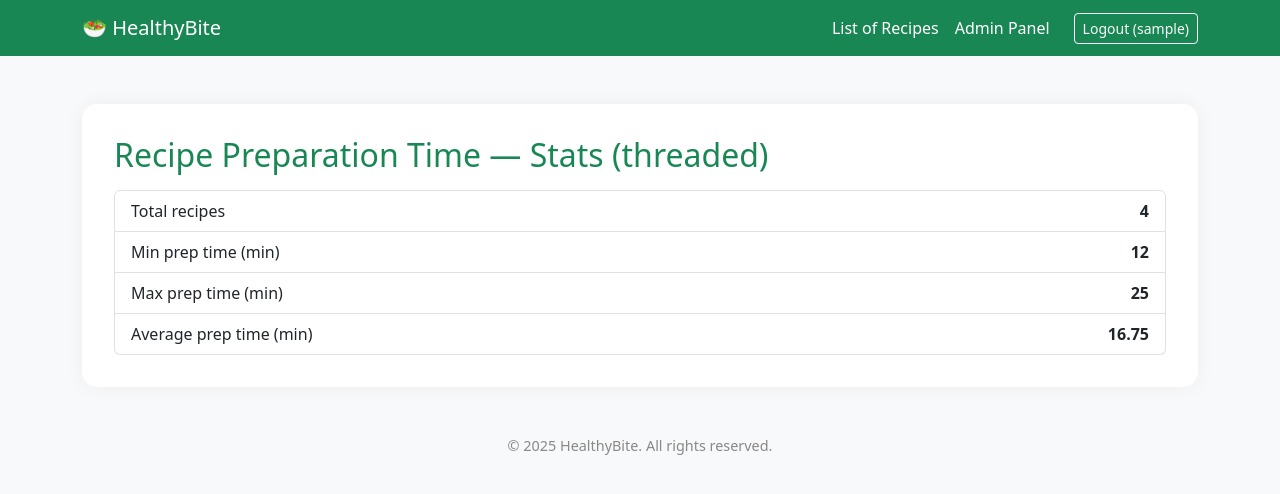
After one commit to qhajdari/HealthyBiteApp, a Flask app: page /stats in a window 1280 px wide. The commit adds this page. Shown: the top 494 px of the page. Run offline with Flask 3, Linux system fonts and the light colour scheme; the visitor is signed in with stand-in values (Sample User, id 1).

Commit message:
threading for stats

```diff
--- a/app/controllers.py
+++ b/app/controllers.py
@@ -7,6 +7,9 @@ from app.services.user_service import authenticate
 from functools import wraps
 from app.strategies.export_as_text import ExportAsText
 from app.strategies.export_as_json import ExportAsJSON
+from app.models.recipe_models import Recipe
+from app.services.stats_service import threaded_stats
+
 
 recipe_service = RecipeService()
 DAYS_OF_WEEK = ['Monday', 'Tuesday', 'Wednesday', 'Thursday', 'Friday', 'Saturday', 'Sunday']
@@ -169,6 +172,14 @@ def register_routes(app):  # this function takes app as an argument
         return render_template('premium_panel.html')
 
 
+    @app.route('/stats')
+    @login_required
+    @role_required("Regular", "Premium", "Admin")
+    def stats():
+        # read prep_time from DB
+        times = [r.prep_time for r in Recipe.query.all() if r.prep_time is not None]
+        stats = threaded_stats(times)
+        return render_template('stats.html', count=len(times), stats=stats)
 
 
 
--- /dev/null
+++ b/app/services/stats_service.py
@@ -0,0 +1,26 @@
+import threading
+from statistics import mean
+from typing import Iterable, Dict, Any
+
+def threaded_stats(numbers: Iterable[int]) -> Dict[str, Any]:
+    """Llogarit min/max/avg """
+    numbers = [n for n in numbers if isinstance(n, int)]  # filter
+    results, lock = {}, threading.Lock()
+
+    def put(k, v):
+        with lock:
+            results[k] = v
+
+    def fmin():
+        put("min", min(numbers) if numbers else None)
+
+    def fmax():
+        put("max", max(numbers) if numbers else None)
+
+    def favg():
+        put("avg", mean(numbers) if numbers else None)
+
+    threads = [threading.Thread(target=f) for f in (fmin, fmax, favg)]
+    for t in threads: t.start()
+    for t in threads: t.join()
+    return results
--- a/app/templates/base.html
+++ b/app/templates/base.html
@@ -47,7 +47,8 @@
         {% if is_regular or is_premium %}
           <li class="nav-item"><a class="nav-link text-white" href="{{ url_for('meal_planner') }}">Meal Planner</a></li>
           <li class="nav-item"><a class="nav-link text-white" href="{{ url_for('shopping_list') }}">Shopping List</a></li>
-        {% endif %}
+          <li class="nav-item"><a class="nav-link text-white" href="{{ url_for('stats') }}">Stats</a></li>
+          {% endif %}
 
         <!-- only for Premium -->
         {% if is_premium %}
--- /dev/null
+++ b/app/templates/stats.html
@@ -0,0 +1,26 @@
+{% extends 'base.html' %}
+{% block content %}
+  <h2 class="text-success mb-3">Recipe Preparation Time — Stats (threaded)</h2>
+
+  {% if count == 0 %}
+    <div class="alert alert-warning">No recipes found.</div>
+  {% else %}
+    <ul class="list-group">
+      <li class="list-group-item d-flex justify-content-between">
+        <span>Total recipes</span><strong>{{ count }}</strong>
+      </li>
+      <li class="list-group-item d-flex justify-content-between">
+        <span>Min prep time (min)</span><strong>{{ stats.min if stats.min is not none else "—" }}</strong>
+      </li>
+      <li class="list-group-item d-flex justify-content-between">
+        <span>Max prep time (min)</span><strong>{{ stats.max if stats.max is not none else "—" }}</strong>
+      </li>
+      <li class="list-group-item d-flex justify-content-between">
+        <span>Average prep time (min)</span>
+        <strong>
+          {% if stats.avg is not none %}{{ "%.2f"|format(stats.avg) }}{% else %}—{% endif %}
+        </strong>
+      </li>
+    </ul>
+  {% endif %}
+{% endblock %}
```
Also changed, not shown: tests/test_stats_service.py (added, +15 -0 lines).
